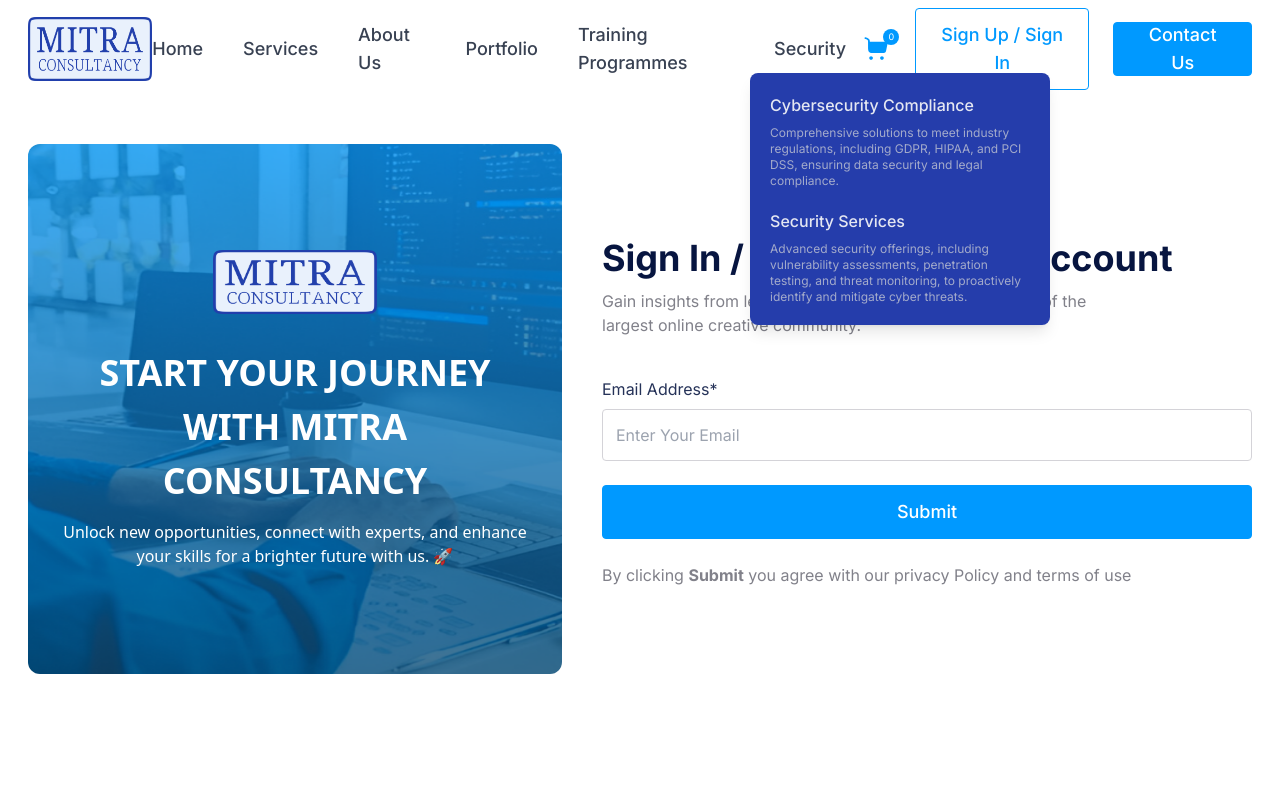
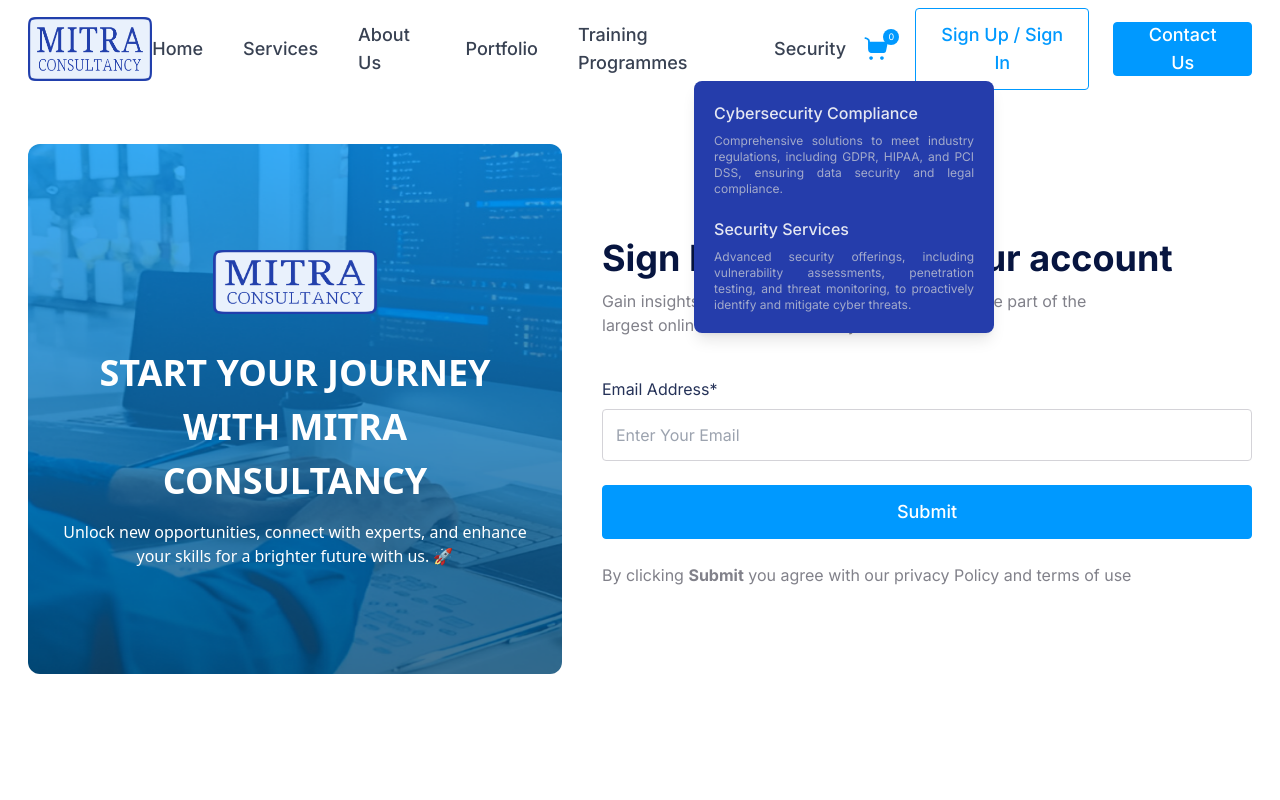
Before and after one commit to neon-lab-dev/MITR-Consultancy-Client, a Next.js app: page /auth/get-started in a window 1280 px wide. Both pictures are taken after a click on the button "Security". Shown: the top 800 px of the page. Built offline with nearby package versions, Linux system fonts and the light colour scheme.

Commit message:
Completed about us page

```diff
--- a/src/Components/AboutUs/AboutUsHero/AboutUsHero.tsx
+++ b/src/Components/AboutUs/AboutUsHero/AboutUsHero.tsx
@@ -14,8 +14,9 @@
       {/* Background Image */}
       <div className="absolute inset-0 z-0">
         <Image
-          src={IMAGES.heroImg}
+          src={IMAGES.aboutUsHeroImg}
           alt="MITRA Consultancy"
+          className=""
           layout="fill"
           objectFit="cover"
           priority
@@ -23,7 +24,7 @@
       </div>
 
       {/* Overlay */}
-      <div className="absolute inset-0 bg-neutral-50 bg-opacity-50 z-10"></div>
+      <div className="absolute inset-0 bg-neutral-50 bg-opacity-80 z-10"></div>
 
       {/* Content */}
       <Container>
--- a/src/Components/Shared/Navbar/Navbar.tsx
+++ b/src/Components/Shared/Navbar/Navbar.tsx
@@ -176,7 +176,7 @@
                 </button>
 
                 {isSecurityDropdownOpen && (
-                  <div className="absolute top-10 -left-6 bg-secondary-20 shadow-lg rounded-lg w-[300px] 2xl:w-[620px] p-5 z-50 flex flex-col 2xl:flex-row gap-5">
+                  <div className="absolute top-12 -left-20 bg-secondary-20 shadow-lg rounded-lg w-[300px] 2xl:w-[620px] p-5 z-50 flex flex-col 2xl:flex-row gap-5">
                     <div>
                       <Link
                         href="/cybersecurity-compliance"
@@ -185,7 +185,7 @@
                       >
                         Cybersecurity Compliance
                       </Link>
-                      <p className="text-neutral-35/70 text-xs mt-2 max-w-[300px]">
+                      <p className="text-neutral-35/70 text-xs mt-2 max-w-[300px] text-justify">
                         Comprehensive solutions to meet industry regulations,
                         including GDPR, HIPAA, and PCI DSS, ensuring data
                         security and legal compliance.
@@ -199,7 +199,7 @@
                       >
                         Security Services
                       </Link>
-                      <p className="text-neutral-35/70 text-xs mt-2 max-w-[300px]">
+                      <p className="text-neutral-35/70 text-xs mt-2 max-w-[300px] text-justify">
                         Advanced security offerings, including vulnerability
                         assessments, penetration testing, and threat monitoring,
                         to proactively identify and mitigate cyber threats.
--- a/src/app/(commonLayout)/about-us/page.tsx
+++ b/src/app/(commonLayout)/about-us/page.tsx
@@ -1,9 +1,17 @@
+import AboutUs from '@/Components/Home/AboutUs/AboutUs';
 import AboutUsHero from './../../../Components/AboutUs/AboutUsHero/AboutUsHero';
+import Technologies from '@/Components/Home/Technologies/Technologies';
+import Testimonials from '@/Components/Home/Testimonials/Testimonials';
+import FAQ from '@/Components/Shared/FAQ/FAQ';
 
 const AboutUsPage = () => {
     return (
         <div>
             <AboutUsHero/>
+            <AboutUs/>
+            <Technologies/>
+            <Testimonials/>
+            <FAQ/>
         </div>
     );
 };
--- a/src/assets/index.ts
+++ b/src/assets/index.ts
@@ -2,6 +2,7 @@
 import heroImg from "../assets/Images/hero-image.png";
 import internshipProgrammeBg from "../assets/Images/internshipProgrammeBg.png";
 import aboutUs from "../assets/Images/about-us.png";
+import aboutUsHeroImg from "../assets/Images/about-us-hero.jpg";
 import gradientBg from "../assets/Images/gradient-bg.png";
 import letsTalkBgImg from "../assets/Images/lets-talk-bg.png";
 import contactUsBgImg from "../assets/Images/contact-us-bg.png";
@@ -161,6 +162,7 @@
     heroImg,
     internshipProgrammeBg,
     aboutUs,
+    aboutUsHeroImg,
     gradientBg,
     letsTalkBgImg,
     contactUsBgImg,
```
Also changed, not shown: 1 other file (tests, documents, lock files or other folders).
